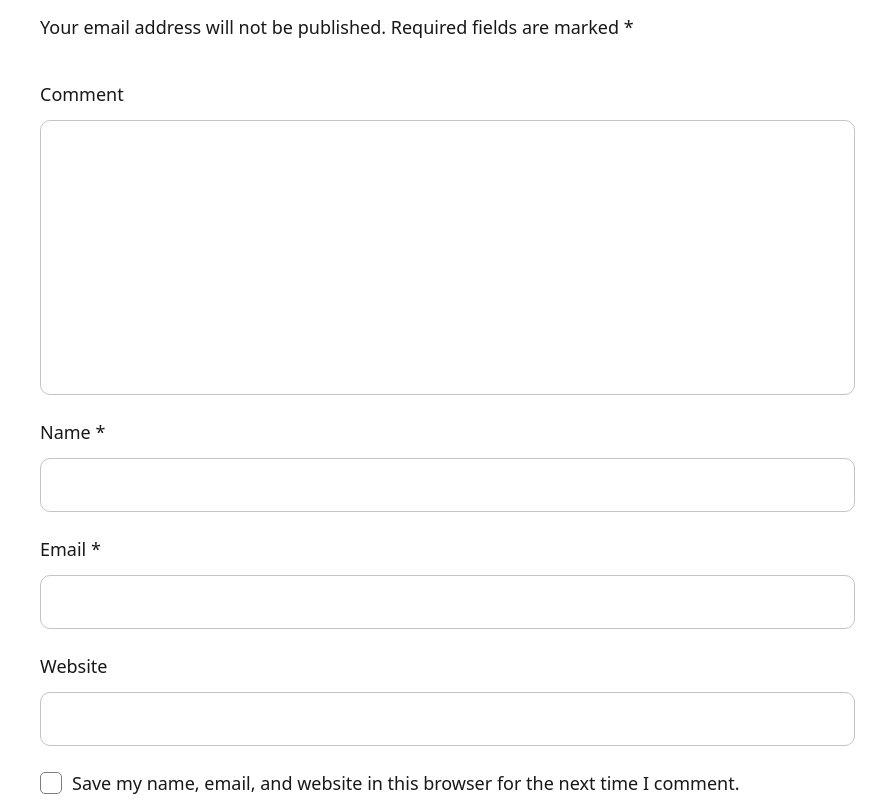
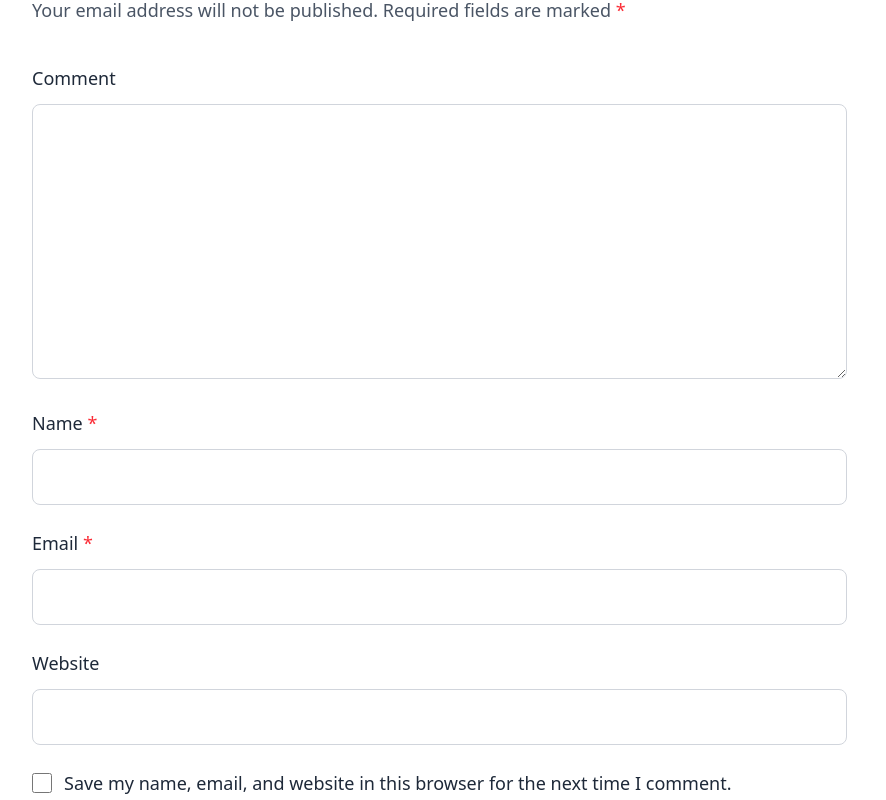
Before and after one commit to anteneh83/G1_Capstone_Project, a React (Vite) app: page /singleBlog in a window 1280 px wide. Shown: the part 2440-3240 px from the top of the page, without its empty margins (32-918 px from the left). Built offline with nearby package versions, Linux system fonts and the light colour scheme.

Commit message:
make the singleBlog page responsive

```diff
--- a/src/pages/SingleBlog.jsx
+++ b/src/pages/SingleBlog.jsx
@@ -50,16 +50,12 @@ const SingleBlog = () => {
         className="bg-cover bg-center  h-screen"
         style={{ backgroundImage: `url(${header})` }}
       >
-				<Hero
-					className="items-center"
-					title="single blog"
-					link={`singleblog`}
-				>
+        <Hero className="items-center" title="single blog" link={`singleblog`}>
           <div className="h-screen opacity-100 flex flex-col gap-6 items-center justify-center pl-20">
             <h1 className="text-white font-bold tracking-wider text-5xl capitalize max-w-xl leading-15 text-center">
               travel stories for now and the future
             </h1>
-						<div className="flex gap-30 text-white">
+            <div className="flex gap-10 md:gap-30 text-white">
               <div className="flex gap-2 items-center">
                 <CiUser />
                 <p className="align-top">Hashmar</p>
@@ -85,17 +81,15 @@ const SingleBlog = () => {
             className="w-full rounded-xl"
           />
           <p className="mt-6 text-[#343434] text-[18px] leading-[33px] font-light">
-						Lorem ipsum dolor sit amet, consectetur adipiscing elit,
-						sed do eiusmod tempor incididunt ut labore et dolore
-						magna aliqua.
+            Lorem ipsum dolor sit amet, consectetur adipiscing elit, sed do
+            eiusmod tempor incididunt ut labore et dolore magna aliqua.
           </p>
           <h2 className="text-[36px] font-medium text-black mt-6">
             Rice Terraces, Tegallalang
           </h2>
           <p className="mt-6 text-[#343434] text-[18px] leading-[33px] font-light">
-						Lorem ipsum dolor sit amet, consectetur adipiscing elit,
-						sed do eiusmod tempor incididunt ut labore et dolore
-						magna aliqua.
+            Lorem ipsum dolor sit amet, consectetur adipiscing elit, sed do
+            eiusmod tempor incididunt ut labore et dolore magna aliqua.
           </p>
           <img
             src={TravelBlog2}
@@ -103,9 +97,8 @@ const SingleBlog = () => {
             className="w-full rounded-xl mt-6"
           />
           <p className="mt-6 text-[#343434] text-[18px] leading-[33px] font-light">
-						Lorem ipsum dolor sit amet, consectetur adipiscing elit,
-						sed do eiusmod tempor incididunt ut labore et dolore
-						magna aliqua.
+            Lorem ipsum dolor sit amet, consectetur adipiscing elit, sed do
+            eiusmod tempor incididunt ut labore et dolore magna aliqua.
           </p>
           <div className="flex flex-wrap items-center mt-10 gap-4">
             <span className="text-[#343434] font-light text-[18px]">
@@ -167,11 +160,7 @@ const SingleBlog = () => {
             {categories.map((name, index) => (
               <div key={index} className="mb-6">
                 <div className="flex items-center">
-									<img
-										src={ArrowIcon}
-										alt="Arrow"
-										className="w-[19px] mr-6"
-									/>
+                  <img src={ArrowIcon} alt="Arrow" className="w-[19px] mr-6" />
                   <span className="text-[18px] font-medium text-[#343434]">
                     {name}
                   </span>
@@ -190,26 +179,16 @@ const SingleBlog = () => {
               Have Any Question?
             </h2>
             <p className="text-white text-center mt-6 text-[18px]">
-							Do not hesitate to give us a call. We are an expert
-							team and we are happy to talk to you.
+              Do not hesitate to give us a call. We are an expert team and we
+              are happy to talk to you.
             </p>
             <div className="mt-8 space-y-5">
               <div className="flex items-center justify-center gap-4">
-								<img
-									src={PhoneIcon}
-									alt="Phone"
-									className="w-[19px]"
-								/>
-								<span className="text-white text-[18px]">
-									+62 6943 6956
-								</span>
+                <img src={PhoneIcon} alt="Phone" className="w-[19px]" />
+                <span className="text-white text-[18px]">+62 6943 6956</span>
               </div>
               <div className="flex items-center justify-center gap-4">
-								<img
-									src={GmailIcon}
-									alt="Email"
-									className="w-[22px]"
-								/>
+                <img src={GmailIcon} alt="Email" className="w-[22px]" />
                 <span className="text-white text-[18px]">
                   contact@domain.com
                 </span>
@@ -219,149 +198,94 @@ const SingleBlog = () => {
         </div>
       </div>
 
-			{/* Reply Section */}
-			<div
-				style={{
-					position: "relative",
-					width: "100%",
-					marginTop: "100px",
-					marginBottom: "100px",
-					padding: "0 72px",
-				}}
-			>
-				<h2
-					style={{ fontSize: "36px", fontWeight: 500, color: "#000" }}
-				>
+      <section className="relative w-full my-24 px-4 sm:px-8 md:px-16">
+        <h2 className="text-3xl md:text-4xl font-medium text-black">
           Leave a Reply
         </h2>
-				<p
-					style={{
-						fontSize: "18px",
-						marginTop: "24px",
-						fontWeight: 300,
-					}}
-				>
-					Your email address will not be published. Required fields
-					are marked *
+        <p className="text-lg mt-6 font-light text-gray-600">
+          Your email address will not be published. Required fields are marked{" "}
+          <span className="text-red-500">*</span>
         </p>
 
+        <form className="mt-8">
           <label
-					style={{
-						display: "block",
-						fontSize: "18px",
-						fontWeight: 500,
-						marginTop: "40px",
-					}}
+            htmlFor="comment"
+            className="block text-lg font-medium text-gray-800 mt-10"
           >
             Comment
           </label>
-				<div
-					style={{
-						width: "815px",
-						height: "275px",
-						marginTop: "12px",
-						borderRadius: "10px",
-						border: "1px solid #C4C4C4",
-					}}
-				></div>
+          <textarea
+            id="comment"
+            name="comment"
+            className="w-full max-w-[815px] h-[275px] mt-3 p-4 border border-gray-300 rounded-lg focus:outline-none focus:ring-2 focus:ring-blue-500"
+            required
+          ></textarea>
 
           <label
-					style={{
-						display: "block",
-						fontSize: "18px",
-						fontWeight: 500,
-						marginTop: "24px",
-					}}
+            htmlFor="name"
+            className="block text-lg font-medium text-gray-800 mt-6"
           >
-					Name *
+            Name <span className="text-red-500">*</span>
           </label>
-				<div
-					style={{
-						width: "815px",
-						height: "54px",
-						marginTop: "12px",
-						borderRadius: "10px",
-						border: "1px solid #C4C4C4",
-					}}
-				></div>
+          <input
+            type="text"
+            id="name"
+            name="name"
+            className="w-full max-w-[815px] h-14 mt-3 p-4 border border-gray-300 rounded-lg focus:outline-none focus:ring-2 focus:ring-blue-500"
+            required
+          />
 
           <label
-					style={{
-						display: "block",
-						fontSize: "18px",
-						fontWeight: 500,
-						marginTop: "24px",
-					}}
+            htmlFor="email"
+            className="block text-lg font-medium text-gray-800 mt-6"
           >
-					Email *
+            Email <span className="text-red-500">*</span>
           </label>
-				<div
-					style={{
-						width: "815px",
-						height: "54px",
-						marginTop: "12px",
-						borderRadius: "10px",
-						border: "1px solid #C4C4C4",
-					}}
-				></div>
+          <input
+            type="email"
+            id="email"
+            name="email"
+            className="w-full max-w-[815px] h-14 mt-3 p-4 border border-gray-300 rounded-lg focus:outline-none focus:ring-2 focus:ring-blue-500"
+            required
+          />
 
           <label
-					style={{
-						display: "block",
-						fontSize: "18px",
-						fontWeight: 500,
-						marginTop: "24px",
-					}}
+            htmlFor="website"
+            className="block text-lg font-medium text-gray-800 mt-6"
           >
             Website
           </label>
-				<div
-					style={{
-						width: "815px",
-						height: "54px",
-						marginTop: "12px",
-						borderRadius: "10px",
-						border: "1px solid #C4C4C4",
-					}}
-				></div>
+          <input
+            type="url"
+            id="website"
+            name="website"
+            className="w-full max-w-[815px] h-14 mt-3 p-4 border border-gray-300 rounded-lg focus:outline-none focus:ring-2 focus:ring-blue-500"
+          />
 
-				<div
-					style={{
-						display: "flex",
-						alignItems: "center",
-						marginTop: "24px",
-					}}
+          <div className="flex items-center mt-6">
+            <input
+              type="checkbox"
+              id="save-info"
+              name="save-info"
+              className="w-5 h-5 border border-gray-400 rounded focus:ring-2 focus:ring-blue-500 mr-3"
+            />
+            <label
+              htmlFor="save-info"
+              className="text-lg font-medium text-gray-800"
             >
-					<div
-						style={{
-							width: "22px",
-							height: "22px",
-							borderRadius: "5px",
-							border: "1px solid #7D7D7D",
-							marginRight: "10px",
-						}}
-					></div>
-					<span style={{ fontSize: "18px", fontWeight: 500 }}>
-						Save my name, email, and website in this browser for the
-						next time I comment.
-					</span>
+              Save my name, email, and website in this browser for the next time
+              I comment.
+            </label>
           </div>
 
           <button
-					style={{
-						width: "181px",
-						height: "51px",
-						marginTop: "40px",
-						fontSize: "24px",
-						backgroundColor: "#FFFFFF",
-						border: "none",
-						cursor: "pointer",
-						fontWeight: 500,
-					}}
+            type="button"
+            className="mt-10 w-full max-w-[181px] h-[51px] bg-white text-2xl font-medium text-gray-800 border border-gray-300 rounded-lg hover:bg-gray-100 focus:outline-none focus:ring-2 focus:ring-blue-500"
           >
             Post Comment
           </button>
-			</div>
+        </form>
+      </section>
       <Footer />
     </div>
   );
```
Lines whose indentation alone changed are shown as unchanged.
